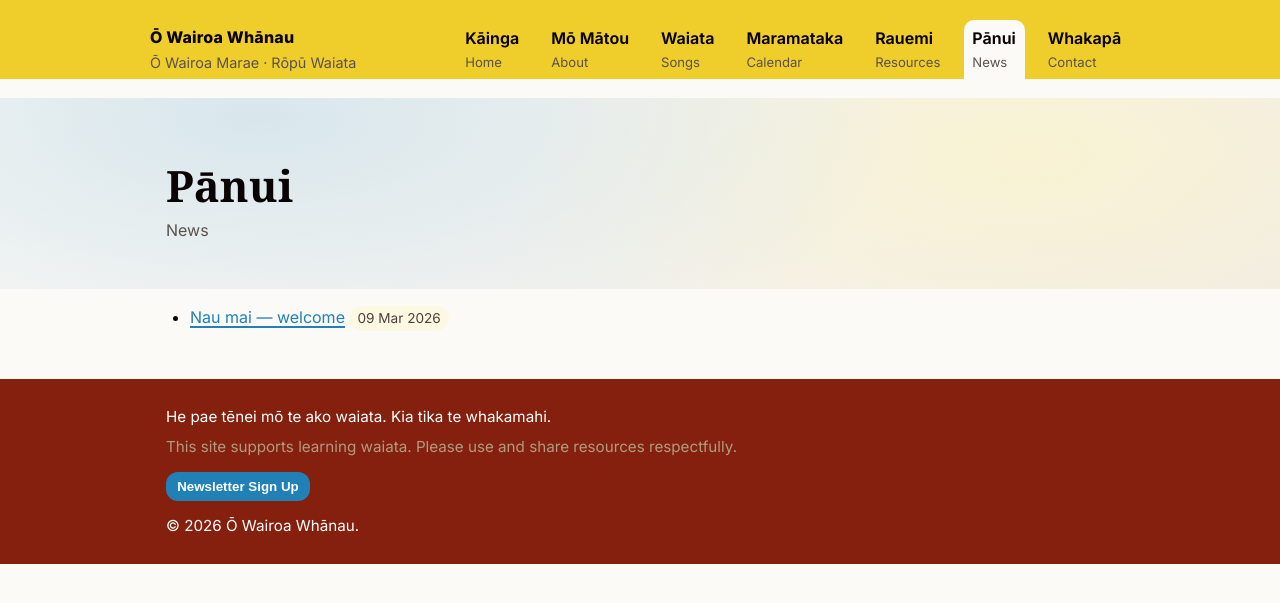
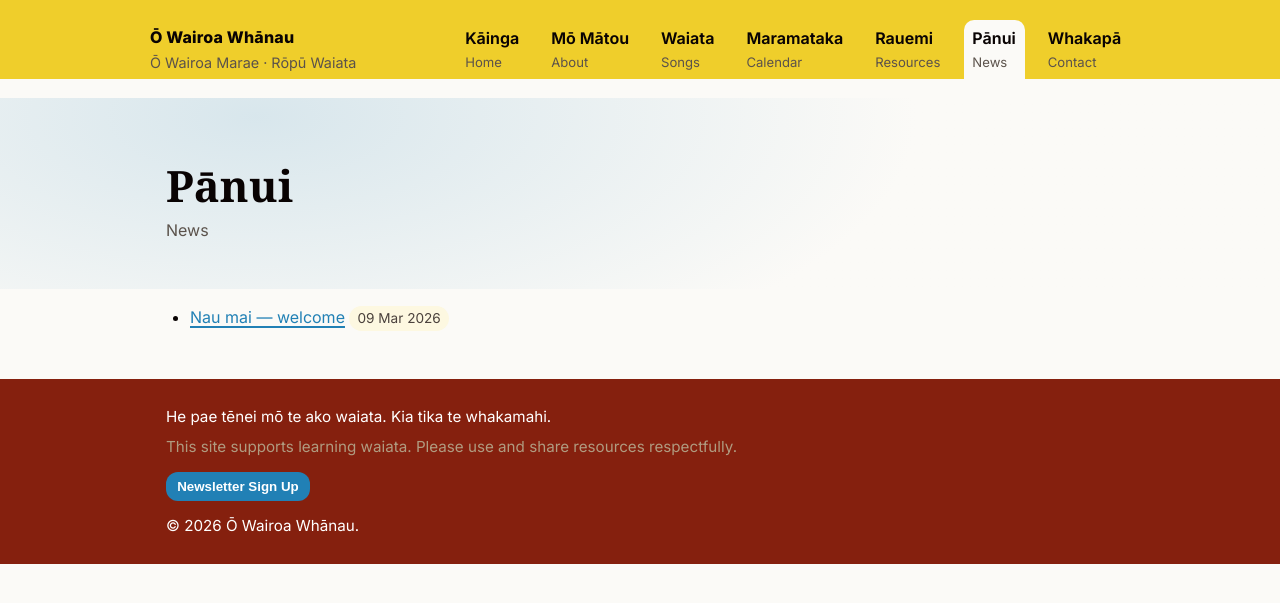
Before and after one commit to Standen-Home/owairoawhanau-site, a Jekyll site: the page built from news.md, in a window 1280 px wide. Shown: the top 603 px of the page. Built offline with Jekyll 4.4.1, drawn with Linux system fonts in a browser that asks for light colours.

Commit message:
update colours on hero

```diff
--- a/assets/css/style.css
+++ b/assets/css/style.css
@@ -67,8 +67,8 @@
   margin-right: calc(50% - 50vw);
   padding:2.2rem 0 1.2rem 0;
   background:
-    radial-gradient(1200px 500px at 20% 10%, color-mix(in srgb, var(--cyan), var(--bg) 84%), transparent 55%),
-    radial-gradient(900px 400px at 80% 30%, color-mix(in srgb, var(--gold), var(--bg) 82%), transparent 60%),
+    radial-gradient(1200px 500px at 20% 10%, color-mix(in srgb, var(--cyan), var(--bg) 84%), var(--bg) 55%),
+    radial-gradient(900px 400px at 80% 30%, color-mix(in srgb, var(--gold), var(--bg) 82%), var(--bg) 60%),
     linear-gradient(135deg, var(--bg), color-mix(in srgb, var(--khaki), var(--bg) 85%));
   border-bottom: 1px solid var(--border);
 }
```
